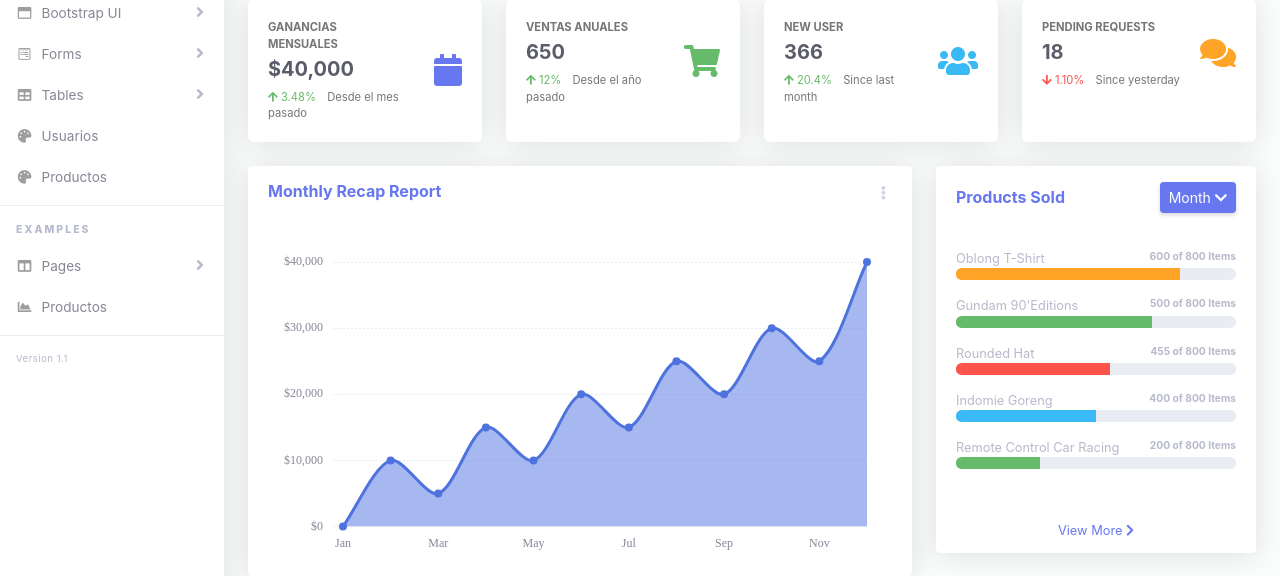
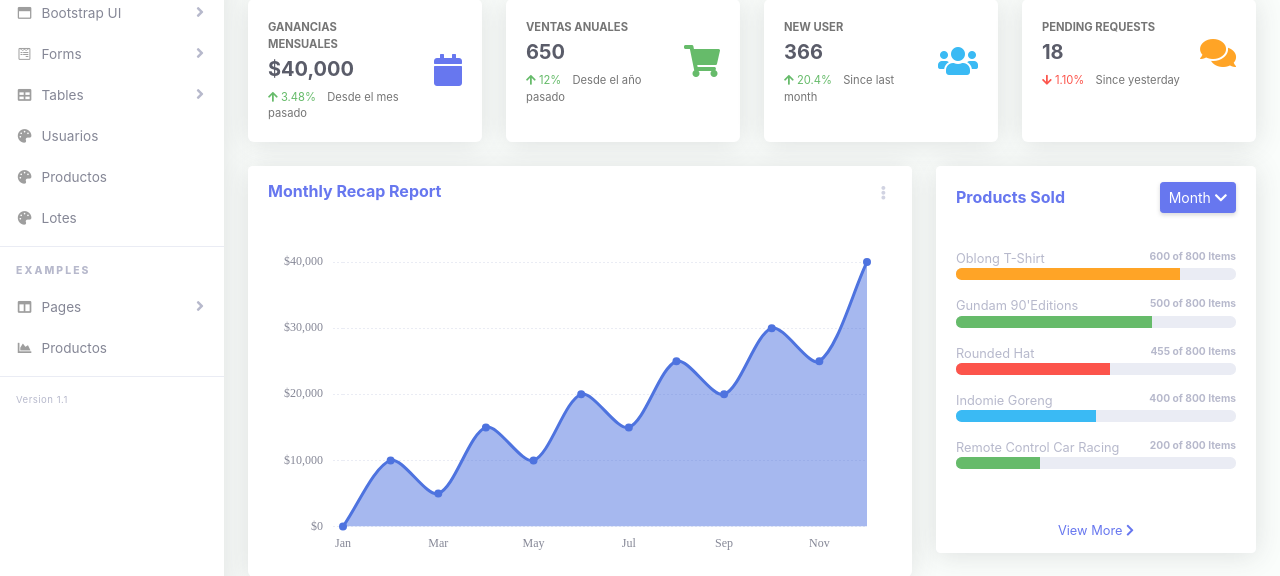
Before and after one commit to kevinsanchez4010/InterfacesG3, a Django app: page /dashboard/ in a window 1280 px wide. Shown: the part 177-753 px from the top of the page. Run offline with Django 5.2, Linux system fonts and the light colour scheme; the visitor is signed in with stand-in values (Sample User, id 1); some libraries are stand-ins or nearby versions; some web fonts are replaced.

Commit message:
16. añadir a vista dashboard

```diff
--- a/dashboard/templates/private/header.html
+++ b/dashboard/templates/private/header.html
@@ -91,6 +91,12 @@
         <a class="nav-link" href="{% url 'listar_productos' %}">
           <i class="fas fa-fw fa-palette"></i>
           <span>Productos</span>
+        </a>
+      </li>
+      <li class="nav-item">
+        <a class="nav-link" href="{% url 'listar_lotes' %}">
+          <i class="fas fa-fw fa-palette"></i>
+          <span>Lotes</span>
         </a>
       </li>
       <hr class="sidebar-divider">
```
